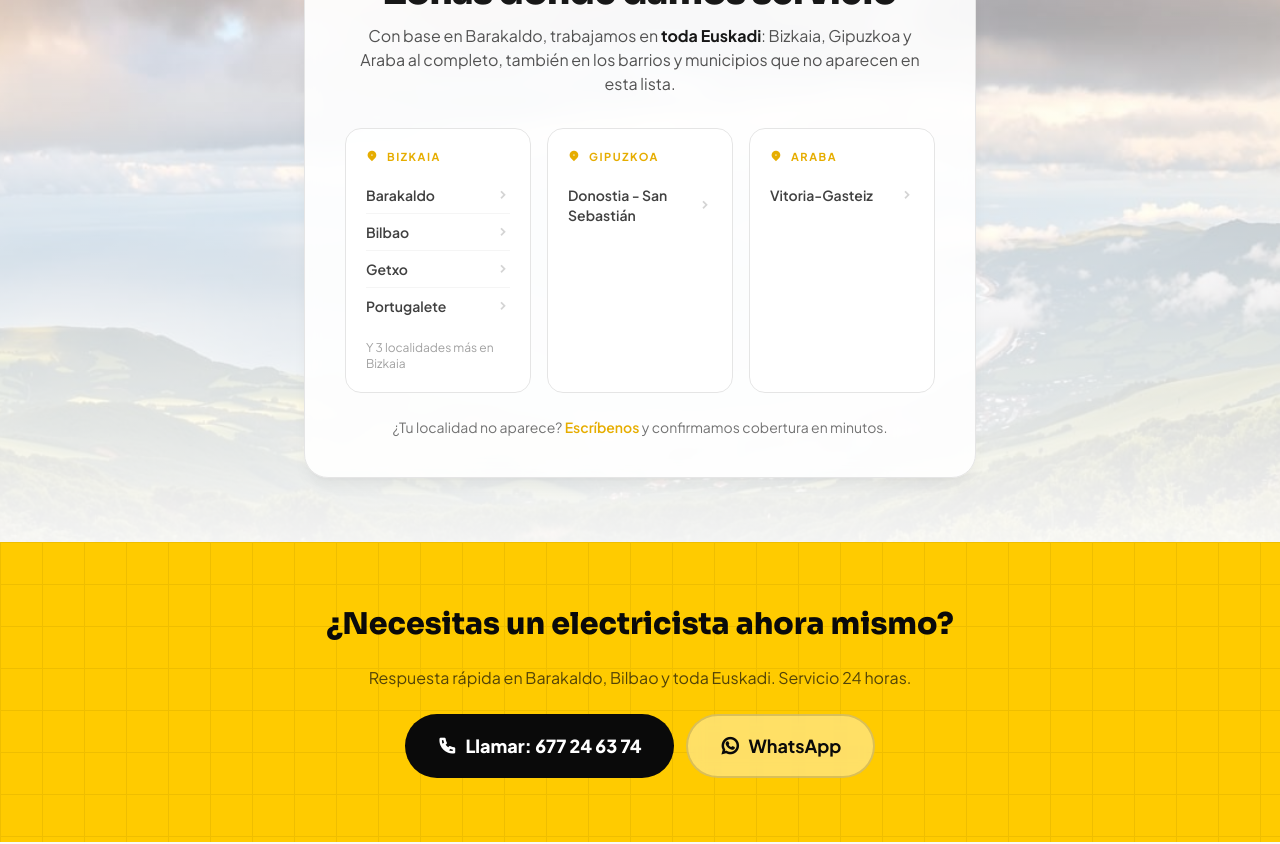
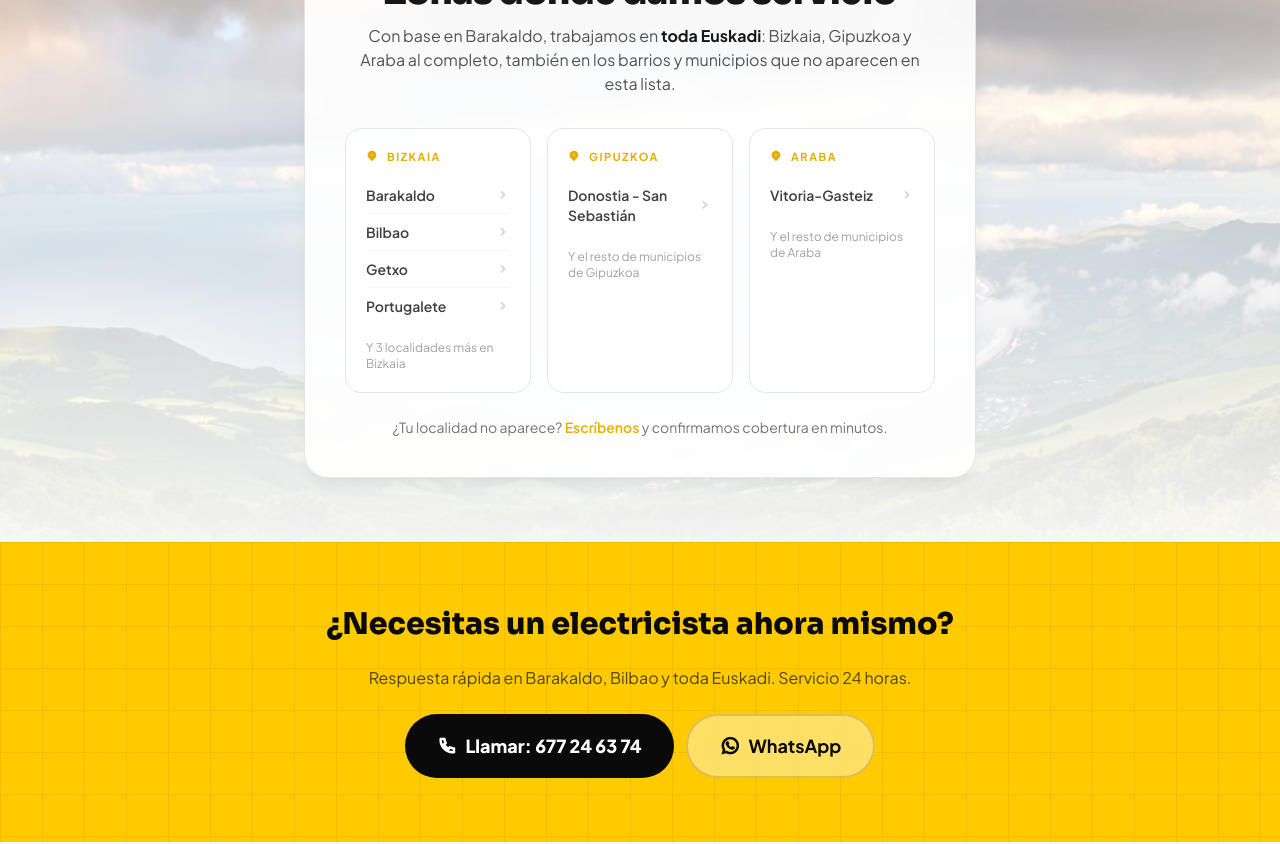
Before and after one commit to LocalIA-Soluciones-Digitales/Electric-Instalaciones-Electricas, a Next.js app: page / in a window 1280 px wide. Shown: the part 3320-4164 px from the top of the page. Built offline with nearby package versions, Linux system fonts and the light colour scheme; no server answers.

Commit message:
Aclara que la cobertura de Gipuzkoa y Araba es total, no solo la localidad listada

```diff
--- a/src/app/page.tsx
+++ b/src/app/page.tsx
@@ -273,11 +273,11 @@ export default function HomePage() {
                           </li>
                         ))}
                       </ul>
-                      {rest > 0 && (
-                        <p className="mt-2 pt-2 text-xs text-neutral-400">
-                          Y {rest} localidad{rest === 1 ? "" : "es"} más en {province}
-                        </p>
-                      )}
+                      <p className="mt-2 pt-2 text-xs text-neutral-400">
+                        {rest > 0
+                          ? `Y ${rest} localidad${rest === 1 ? "" : "es"} más en ${province}`
+                          : `Y el resto de municipios de ${province}`}
+                      </p>
                     </div>
                   );
                 })}
```
